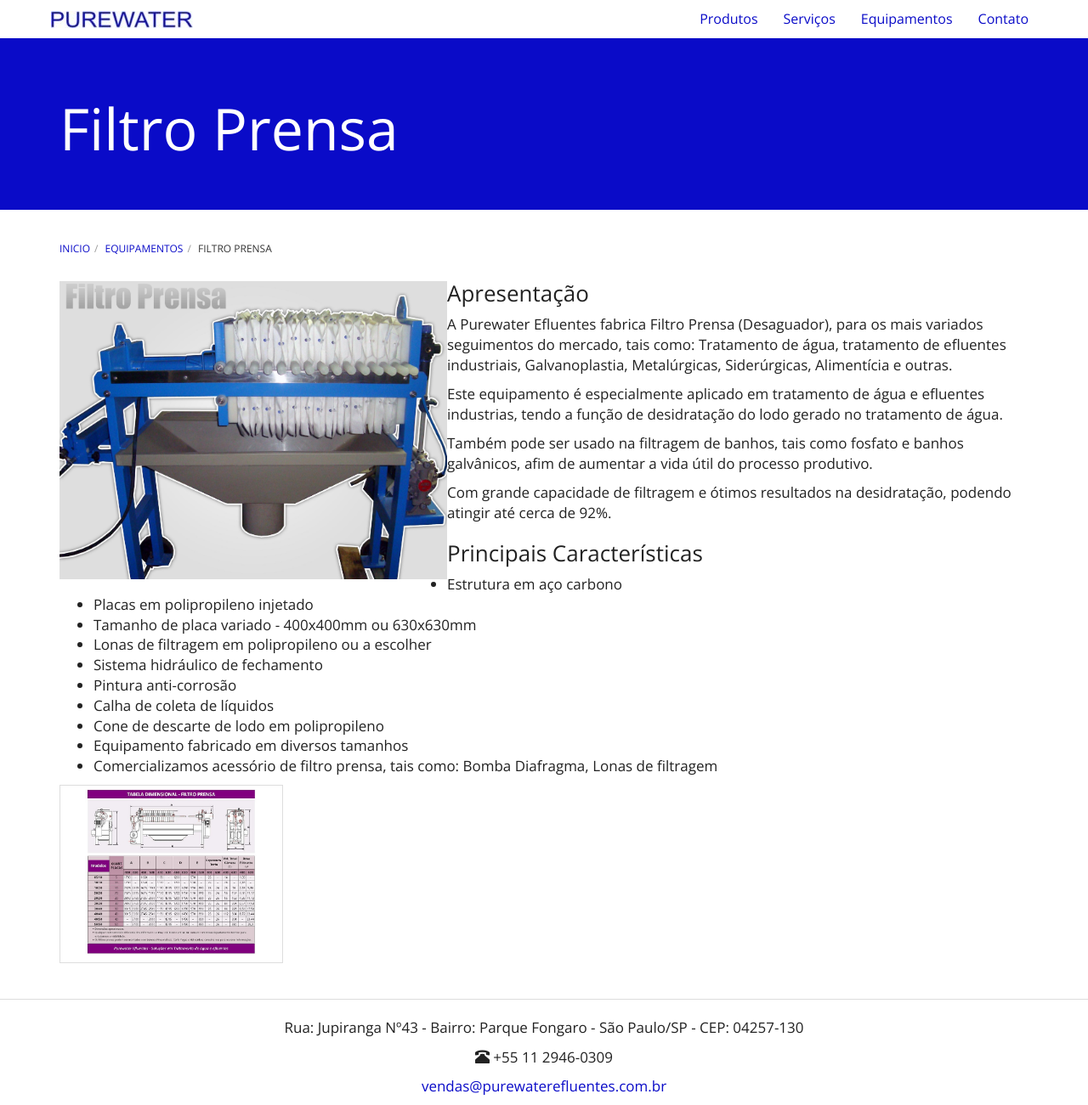
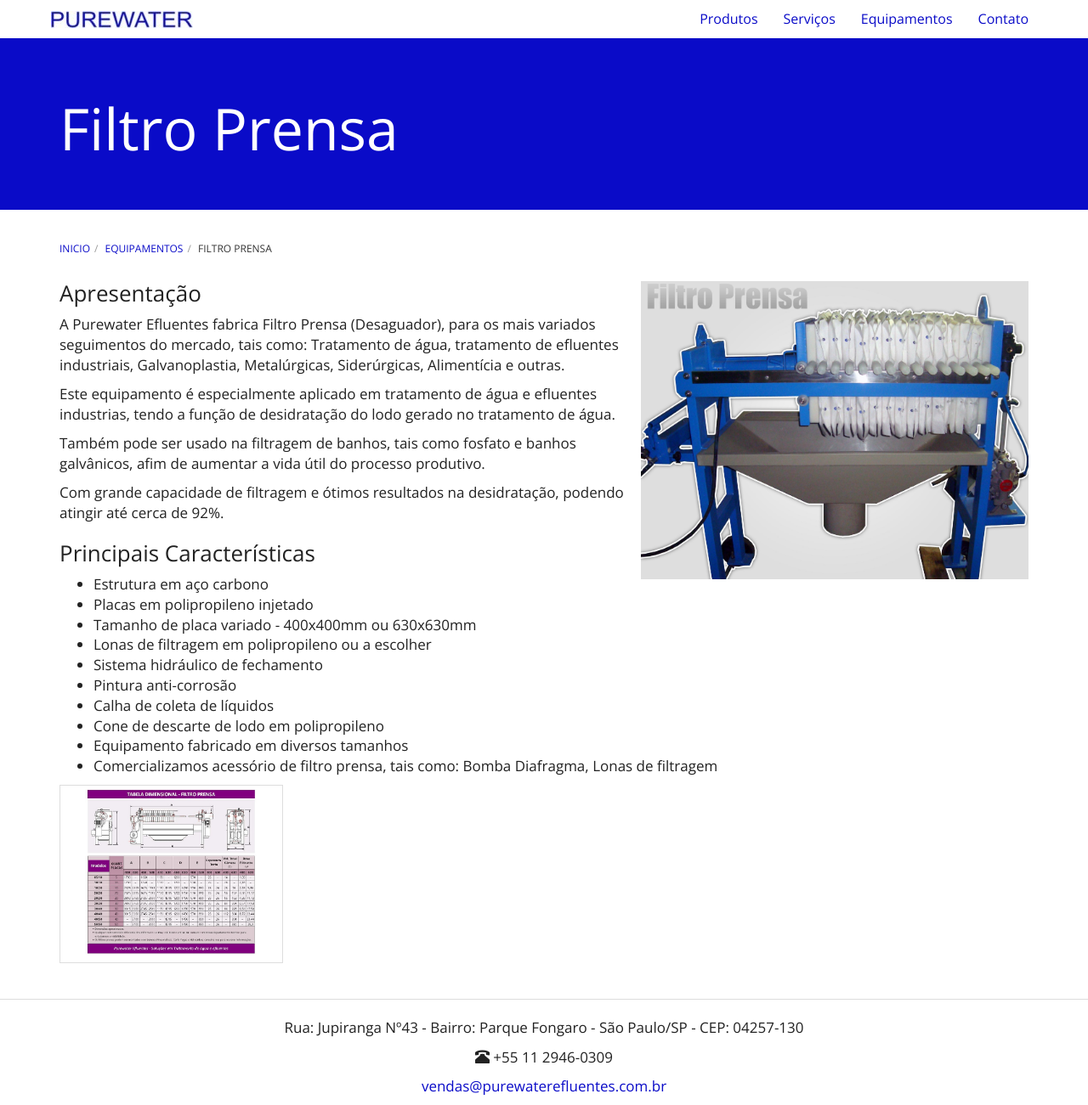
Before and after one commit to purewaterefluentes/purewaterefluentes.github.io, a Jekyll site: the page built from equipamentos/filtro-prensa.md, in a window 1280 px wide and 1301 px high. Shown: the whole window at 85% size. Built offline with Jekyll 4.4.1, drawn with Linux system fonts in a browser that asks for light colours; nearby versions of some CDN libraries; library files that are not in the unit come from our copies.

Commit message:
Update filtro-prensa.md

```diff
--- a/equipamentos/filtro-prensa.md
+++ b/equipamentos/filtro-prensa.md
@@ -3,7 +3,7 @@
 title: Filtro Prensa
 ---
 
-<img class="img-responsive pull-left" style="max-width: 40%;" src="../../website/images/Filtro Prensa Purewater.JPG" alt="Filtro Prensa">
+<img class="img-responsive pull-right" style="max-width: 40%;" src="../../website/images/Filtro Prensa Purewater.JPG" alt="Filtro Prensa">
 
 
 ### Apresentação
```
